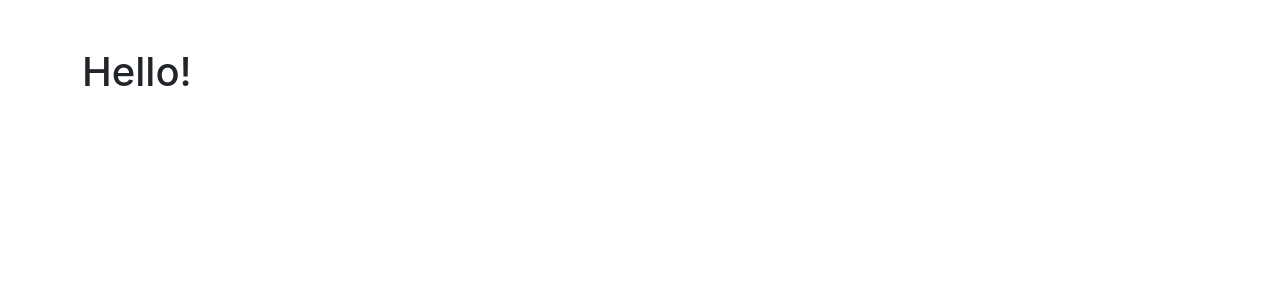
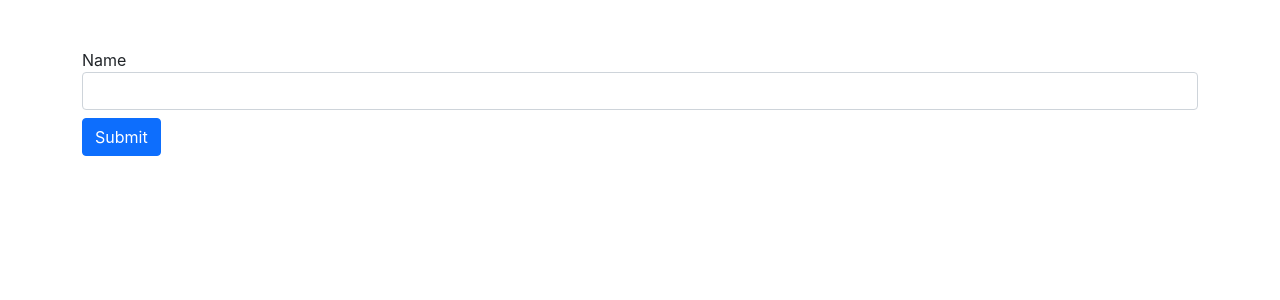
Before and after one commit to VladimirVolvakov/react-hooks, a React (Create React App) app: page / in a window 1280 px wide. Shown: the top 300 px of the page. Built offline with nearby package versions, Linux system fonts and the light colour scheme.

Commit message:
feat: add useRef example 1

```diff
--- a/src/App.js
+++ b/src/App.js
@@ -1,7 +1,9 @@
+import UseRefExample1 from './components/UseRefExample1'
+
 function App() {
   return (
     <div className='container mt-5'>
-      <h1>Hello!</h1>
+      <UseRefExample1 />
     </div>
   )
 }
--- /dev/null
+++ b/src/components/UseRefExample1.jsx
@@ -0,0 +1,26 @@
+import { useRef } from 'react'
+
+const UseRefExample1 = () => {
+    const inputRef = useRef()
+
+    const onSubmit = e => {
+        e.preventDefault()
+        console.log(inputRef.current.value)
+        inputRef.current.value = 'Hello'
+        inputRef.current.style.backgroundColor = 'yellow'
+    }
+
+    return (
+        <div>
+            <form onSubmit={onSubmit}>
+                <label htmlFor='name'>Name</label>
+                <input type='text' ref={inputRef} id='name' className='form-control mb-2' />
+                <button type='submit' className='btn btn-primary'>
+                    Submit
+                </button>
+            </form>
+        </div>
+    )
+}
+
+export default UseRefExample1
```
